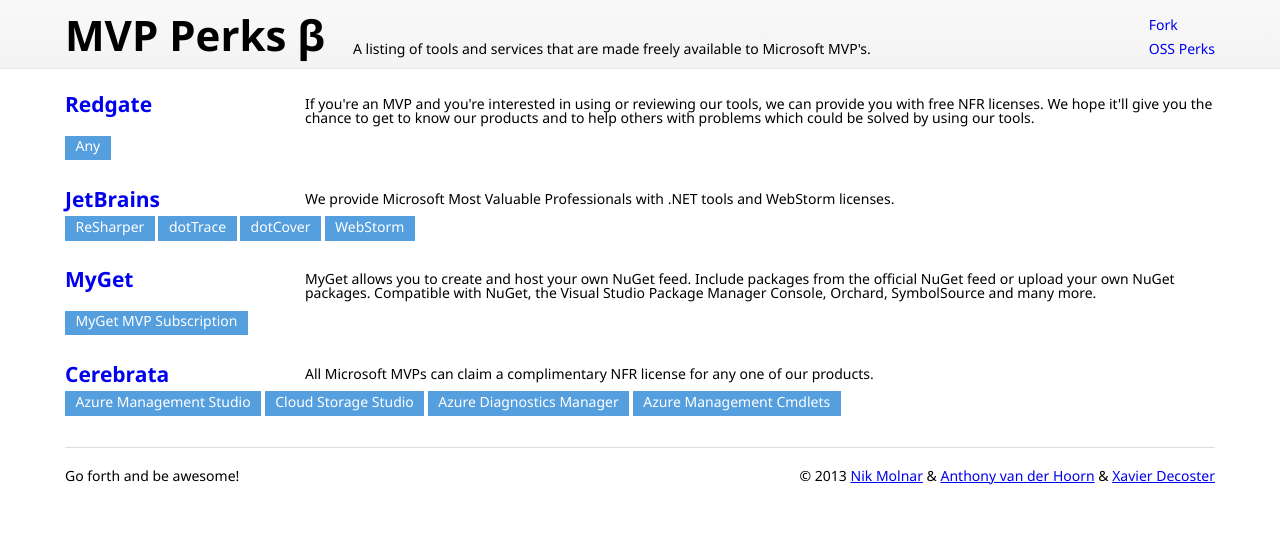
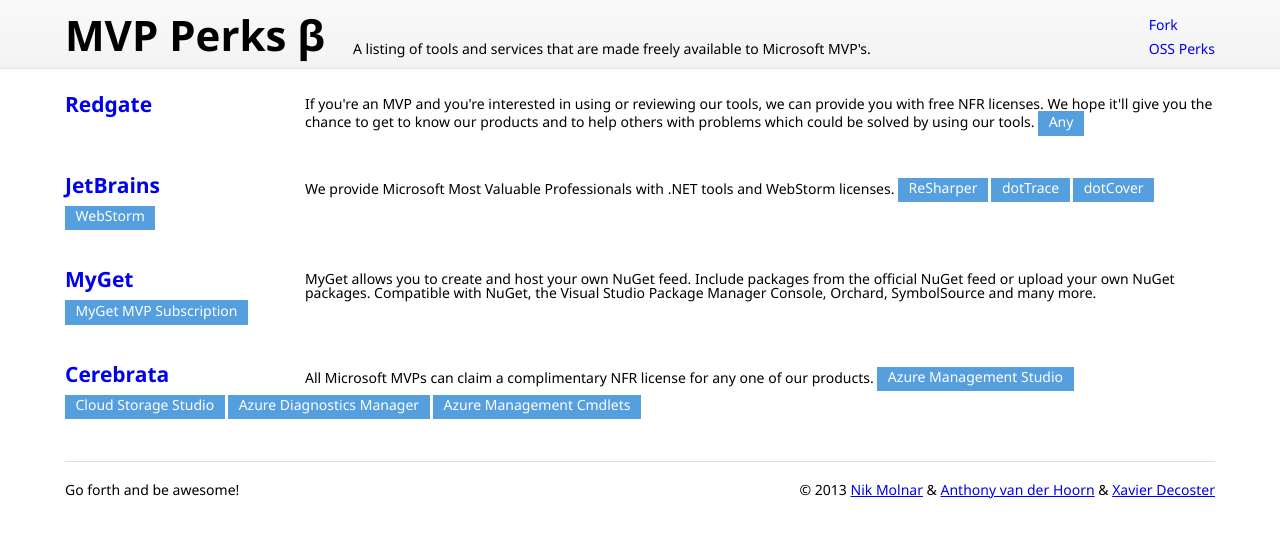
Before and after one commit to nikmd23/ossperks, a Jekyll site: the page built from index.html, in a window 1280 px wide. Shown: the top 538 px of the page. Built offline with Jekyll 4.4.1, drawn with Linux system fonts in a browser that asks for light colours; nearby versions of some CDN libraries.

Commit message:
cleaning up left-column

```diff
--- a/_includes/perk.html
+++ b/_includes/perk.html
@@ -6,7 +6,7 @@
 	</div>
 	<div class="product-description">
 		{{ item.description }}
+		{% for product in item.products %}<div class="tag category">{{ product }}</div>{% endfor %}
 	</div>
-	{% for product in item.products %}<div class="tag category">{{ product }}</div>{% endfor %}
 	<div class="clear"></div>
 </li>
```
